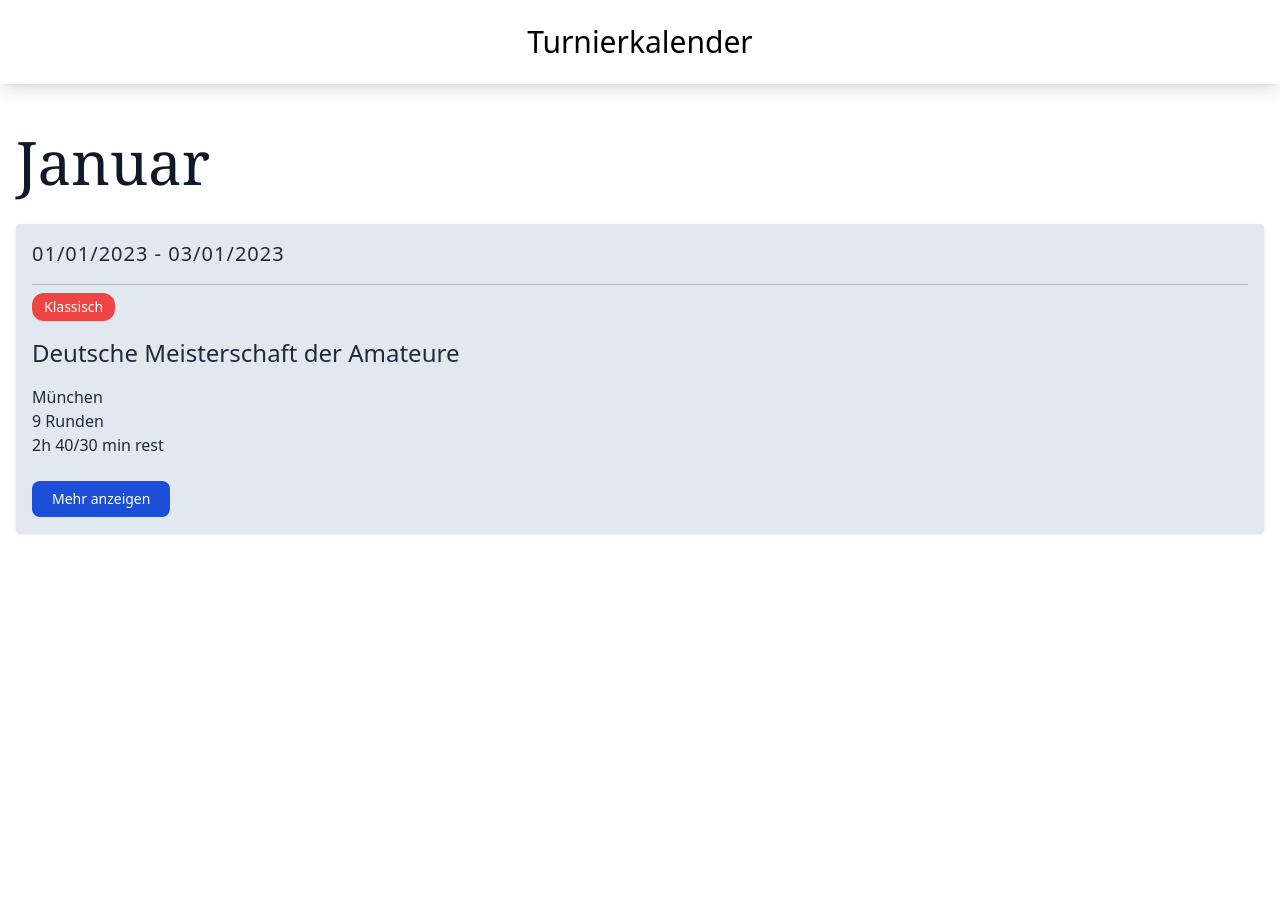
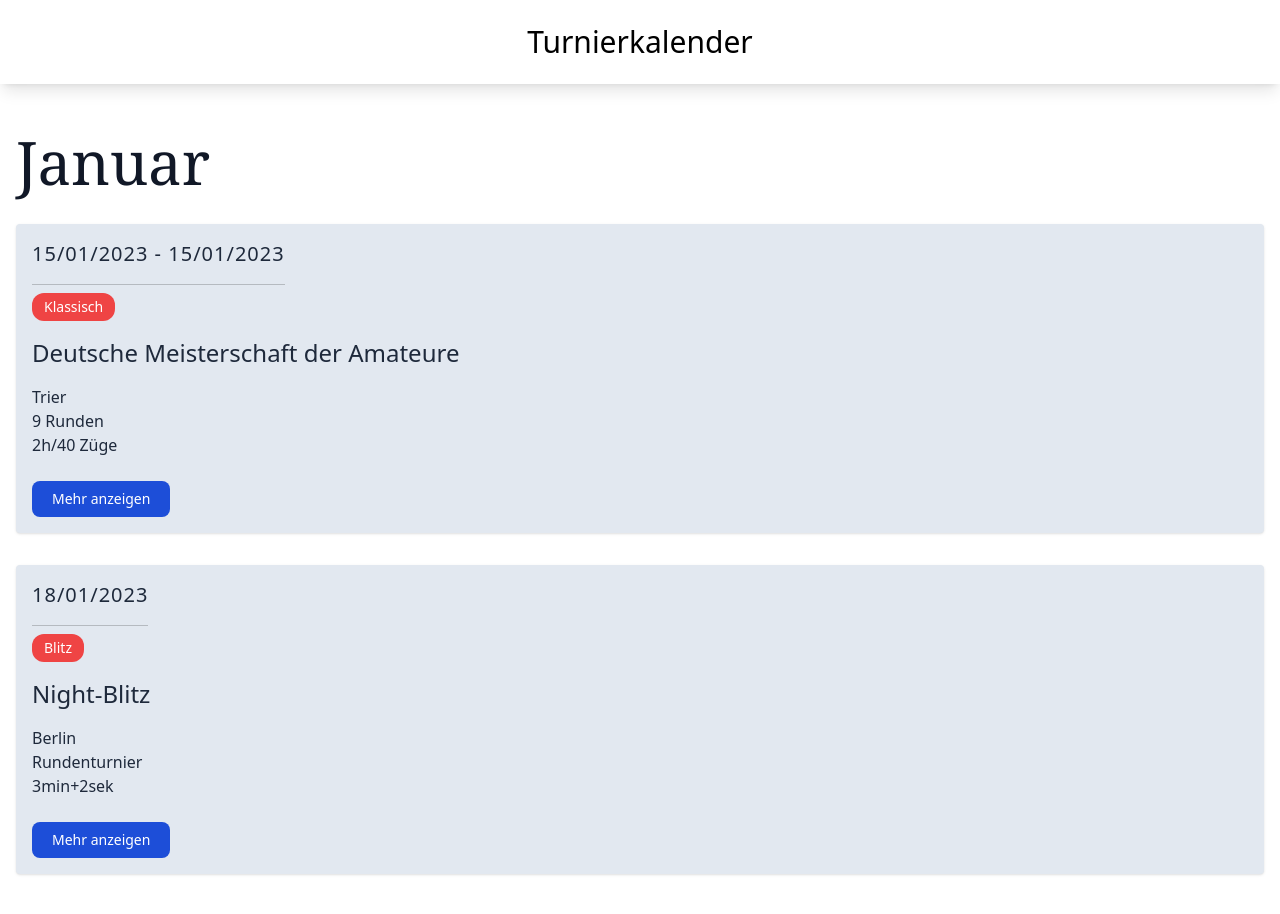
Before and after one commit to wertzuk/calendar, a Vue app: page / in a window 1280 px wide. Shown: the top 914 px of the page. Before the commit the page ends 800 px from the top, so only its background shows below. Built offline with nearby package versions, Linux system fonts and the light colour scheme.

Commit message:
dynamic date display

```diff
--- a/src/components/Event.vue
+++ b/src/components/Event.vue
@@ -1,25 +1,28 @@
 <template>
-  <section class="shadow bg-slate-200 rounded text-slate-800 mb-8">
+  <section
+    v-for="event in events"
+    :key="event.id"
+    class="shadow bg-slate-200 rounded text-slate-800 mb-8"
+  >
     <header class="p-4 pb-0">
-      <div
-        class="text-xl font-thin border-black/20 border-b pb-4 tracking-wider"
-      >
-        01/01/2023 - 03/01/2023
+      <div class="flex gap-2">
+        <div
+          class="text-xl font-thin border-black/20 border-b pb-4 tracking-wider"
+        >
+          <span>{{ event.start_date }}</span>
+          <span v-if="event.end_date"> - {{ event.start_date }}</span>
+        </div>
       </div>
     </header>
     <div class="px-4 py-2">
-      <div
-        draggable="true"
-        class="bg-red-500 py-1 px-3 inline-block text-white text-sm rounded-xl mb-4"
-      >
-        Klassisch
+      <div class="flex gap-2">
+        <Tag>{{ event.category }}</Tag>
       </div>
-
-      <h2 class="text-2xl">Deutsche Meisterschaft der Amateure</h2>
+      <h2 class="text-2xl">{{ event.name }}</h2>
       <ul class="mt-4 mb-6 font-thin">
-        <li>München</li>
-        <li>9 Runden</li>
-        <li>2h 40/30 min rest</li>
+        <li>{{ event.city }}</li>
+        <li>{{ event.mode }}</li>
+        <li>{{ event.time }}</li>
       </ul>
       <div class="flex justify-between">
         <button
@@ -33,6 +36,9 @@
   </section>
 </template>
 
-<script setup></script>
+<script setup>
+import Tag from './Tag.vue';
+import { events } from '../store';
+</script>
 
 <style></style>
--- /dev/null
+++ b/src/components/Tag.vue
@@ -0,0 +1,11 @@
+<template>
+  <div
+    class="bg-red-500 py-1 px-3 inline-block text-white text-sm rounded-xl mb-4"
+  >
+    <slot>{{ Klassisch }}</slot>
+  </div>
+</template>
+
+<script setup></script>
+
+<style></style>
```
